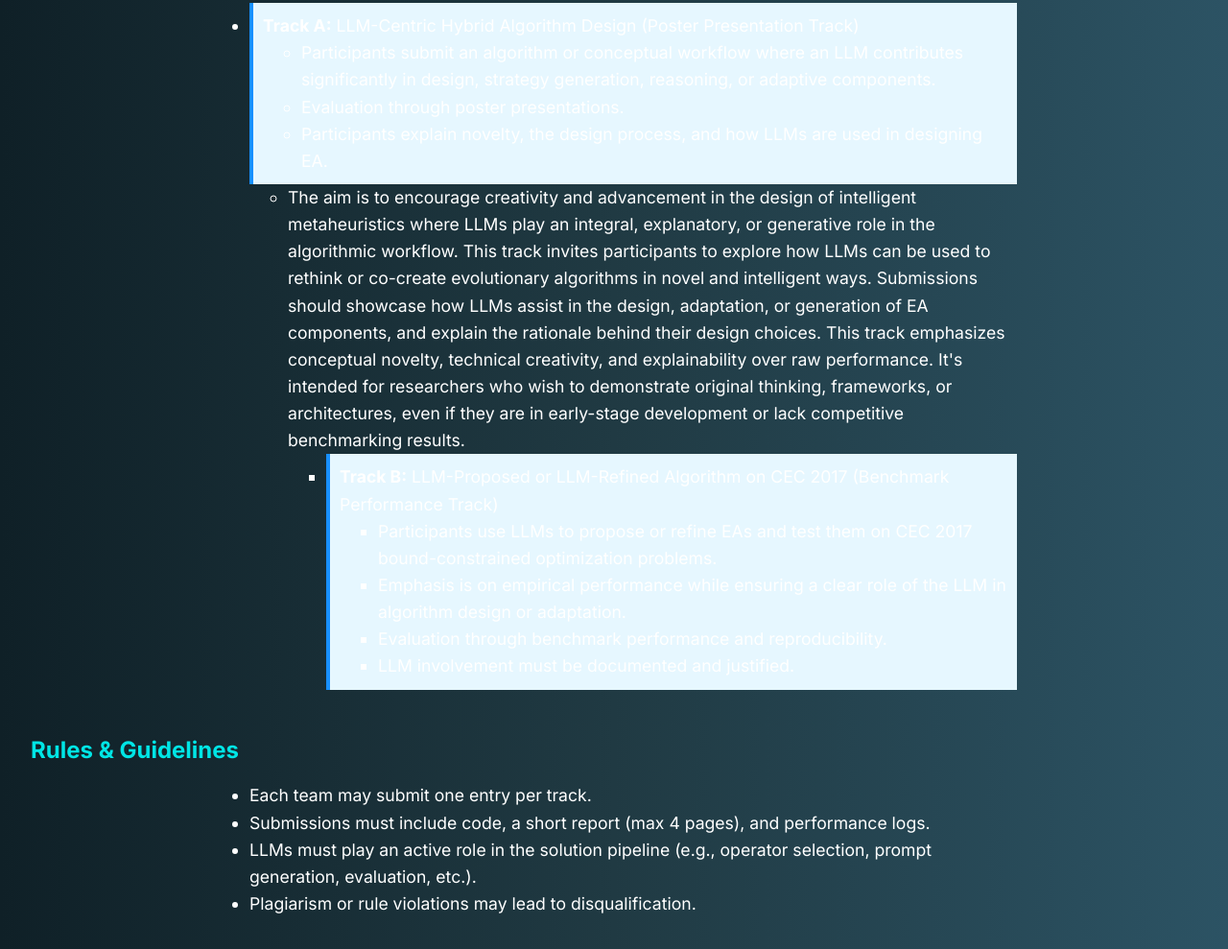
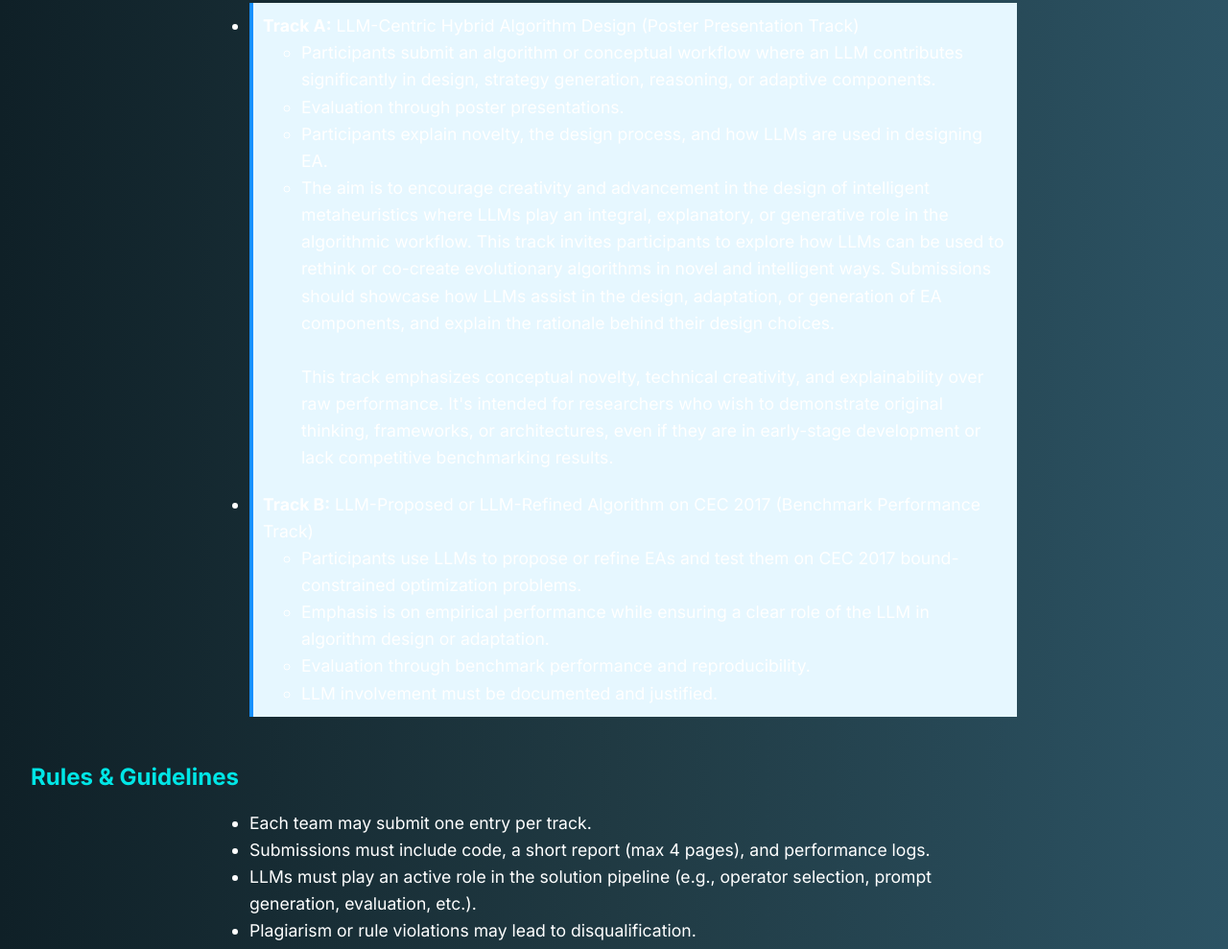
Before and after one commit to ChauhanDikshit/LLM4EA-2025-Hybrid-Intelligence-Challenge, a plain HTML site: page index.html in a window 1280 px wide. Shown: the part 937-1926 px from the top of the page at 96% size. Drawn offline with Linux system fonts and the light colour scheme.

Commit message:
Update index.html

```diff
--- a/index.html
+++ b/index.html
@@ -108,18 +108,22 @@
   <section>
   <h2>Scope & Tracks</h2>
   <ul>
-    <li class="highlight-tracks"><strong>Track A:</strong> LLM-Centric Hybrid Algorithm Design (Poster Presentation Track)
+    <li class="highlight-tracks">
+      <strong>Track A:</strong> LLM-Centric Hybrid Algorithm Design (Poster Presentation Track)
       <ul>
         <li>Participants submit an algorithm or conceptual workflow where an LLM contributes significantly in design, strategy generation, reasoning, or adaptive components.</li>
         <li>Evaluation through poster presentations.</li>
         <li>Participants explain novelty, the design process, and how LLMs are used in designing EA. </li>
+        <li>
+          The aim is to encourage creativity and advancement in the design of intelligent metaheuristics where LLMs play an integral, explanatory, or generative role in the algorithmic workflow. This track invites participants to explore how LLMs can be used to rethink or co-create evolutionary algorithms in novel and intelligent ways. Submissions should showcase how LLMs assist in the design, adaptation, or generation of EA components, and explain the rationale behind their design choices.
+          <br><br>
+          This track emphasizes conceptual novelty, technical creativity, and explainability over raw performance. It's intended for researchers who wish to demonstrate original thinking, frameworks, or architectures, even if they are in early-stage development or lack competitive benchmarking results.
+        </li>
       </ul>
-    </li><ul>
-  <li>The aim is to encourage creativity and advancement in the design of intelligent metaheuristics where LLMs play an integral, explanatory, or generative role in the algorithmic workflow. This track invites participants to explore how LLMs can be used to rethink or co-create evolutionary algorithms in novel and intelligent ways. Submissions should showcase how LLMs assist in the design, adaptation, or generation of EA components, and explain the rationale behind their design choices.
-This track emphasizes conceptual novelty, technical creativity, and explainability over raw performance. It's intended for researchers who wish to demonstrate original thinking, frameworks, or architectures, even if they are in early-stage development or lack competitive benchmarking results.
-</li>
-      <ul>
-    <li class="highlight-tracks"><strong>Track B:</strong> LLM-Proposed or LLM-Refined Algorithm on CEC 2017 (Benchmark Performance Track)
+    </li>
+
+    <li class="highlight-tracks">
+      <strong>Track B:</strong> LLM-Proposed or LLM-Refined Algorithm on CEC 2017 (Benchmark Performance Track)
       <ul>
         <li>Participants use LLMs to propose or refine EAs and test them on CEC 2017 bound-constrained optimization problems.</li>
         <li>Emphasis is on empirical performance while ensuring a clear role of the LLM in algorithm design or adaptation.</li>
```
